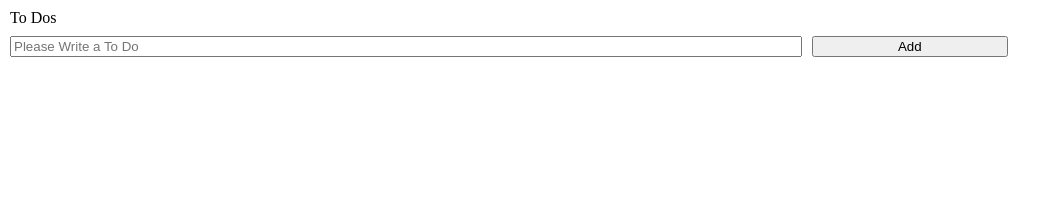
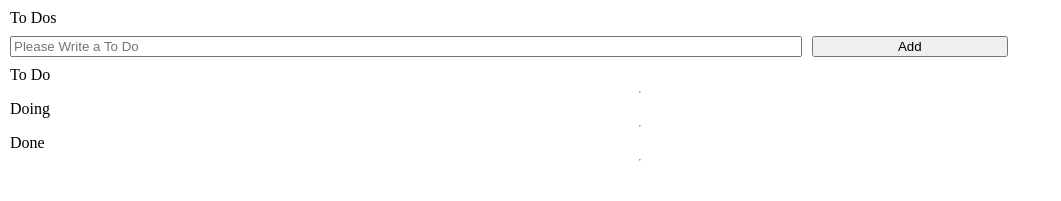
Before and after one commit to wwwkimminja/React-ToDoList-App, a React (Create React App) app: page / in a window 1280 px wide. Shown: the top 201 px of the page, without its empty margins (0-1061 px from the left). Built offline with nearby package versions, Linux system fonts and the light colour scheme.

Commit message:
Using selector

```diff
--- a/src/atoms.tsx
+++ b/src/atoms.tsx
@@ -1,4 +1,4 @@
-import {atom} from 'recoil';
+import {atom,selector} from 'recoil';
 
 
 export interface IToDo {
@@ -13,3 +13,17 @@
     default:[],
 
 })
+
+export const toDoSelector= selector({
+    key:"toDoSelector",
+    get:({get})=> {
+        const toDos= get(toDoState);
+        return [
+            toDos.filter(toDo => toDo.category ==="TO_DO"),
+            toDos.filter(toDo => toDo.category ==="DOING"),
+            toDos.filter(toDo => toDo.category === "DONE")
+         ];
+    }
+
+
+})
--- a/src/components/ToDoList.tsx
+++ b/src/components/ToDoList.tsx
@@ -1,6 +1,6 @@
 import styled from 'styled-components';
 import { useRecoilValue} from "recoil";
-import { toDoState } from "../atoms";
+import { toDoSelector, toDoState } from "../atoms";
 import CreateToDo from './CreateToDo';
 import ToDo from './ToDo';
 const Container = styled.div`
@@ -13,14 +13,28 @@
 
 
 function ToDoList(){
-    const toDos= useRecoilValue(toDoState);
+    //const toDos= useRecoilValue(toDoState);
+    const [toDo,doing,done] = useRecoilValue(toDoSelector);
+    //console.log(selectorOutput);
 
     return(
         <Container>
             <h1>To Dos</h1>
             <CreateToDo/>
+            <h2>To Do</h2>
+            <hr />
             <ul>
-                {toDos.map(toDo =><ToDo key={toDo.id}{...toDo}/> )}
+                {toDo.map(toDo =><ToDo key={toDo.id}{...toDo}/> )}
+            </ul>
+            <h2>Doing</h2>
+            <hr/>
+            <ul>
+                {doing.map(toDo =><ToDo key={toDo.id}{...toDo}/> )}
+            </ul>
+            <h2>Done</h2>
+            <hr/>
+            <ul>
+                {done.map(toDo =><ToDo key={toDo.id}{...toDo}/> )}
             </ul>
         </Container>
     )
```
